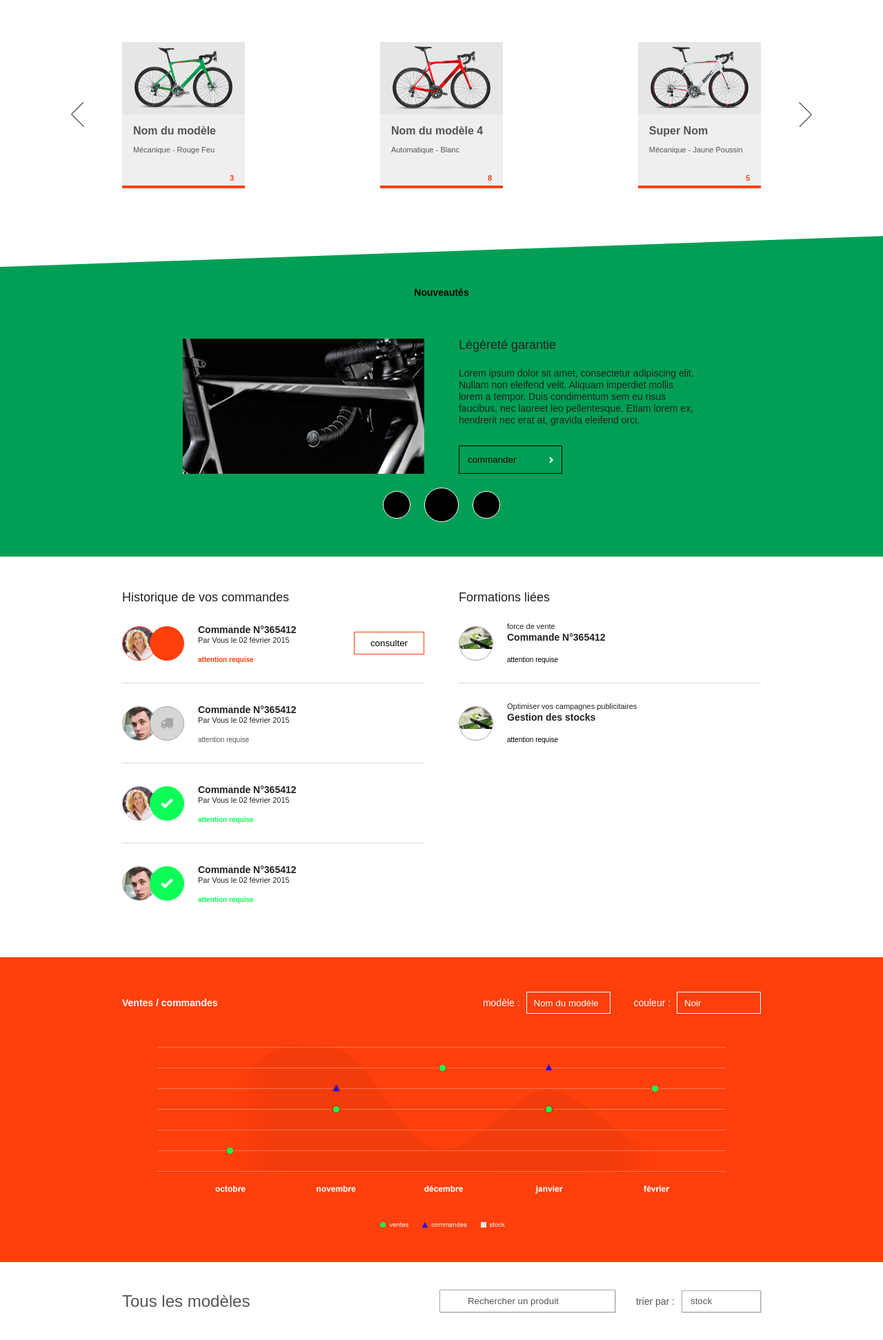
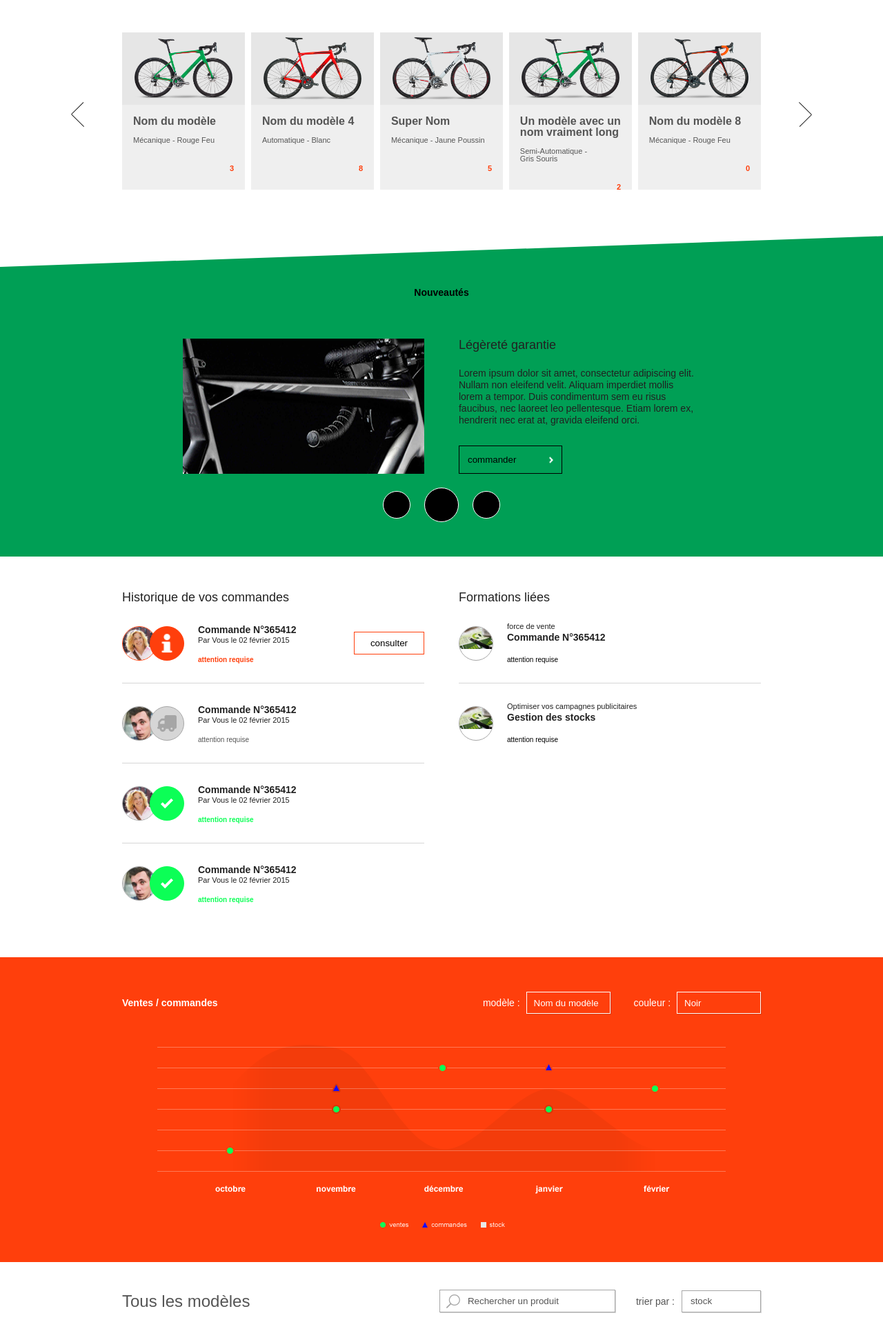
Before and after one commit to sowakillian/BDDI1-Js-CyclingStore, a website built with webpack: page src/index.html in a window 1280 px wide. Shown: the part 585-2528 px from the top of the page at 69% size. Built offline with nearby package versions, Linux system fonts and the light colour scheme.

Commit message:
BestSellerSlider functional

```diff
--- a/src/assets/styles/components/global/global.scss
+++ b/src/assets/styles/components/global/global.scss
@@ -8,7 +8,8 @@ a:visited {
 
 /* mouse over link */
 a:hover {
-  color: darkgrey;
+  opacity: 0.6;
+  transition: all 0.2s ease;
 }
 
 /* selected link */
--- a/src/assets/styles/components/home/all-products/all-products.scss
+++ b/src/assets/styles/components/home/all-products/all-products.scss
@@ -21,6 +21,16 @@
       display: flex;
       align-items: center;
 
+      &__label {
+        position: relative;
+        img {
+          position: absolute;
+          left: 10px;
+          top: 50%;
+          transform: translateY(-50%);
+        }
+      }
+
       &__search {
         width: 255px;
         padding: 8px 0 8px 40px;
@@ -34,6 +44,7 @@
         &::placeholder {
           color:$middle-grey;
         }
+
       }
     }
   }
@@ -50,11 +61,23 @@
     display: flex;
     justify-content: space-between;
     margin-top: 35px;
+    background-color: white;
+
+    &:before {
+      content: '';
+      height: 1px;
+      width: 100%;
+      background-color: #d6d6d6;
+      position: absolute;
+      transform: translateY(17px);
+      z-index: 0;
+    }
 
     &__button {
       color: $middle-grey;
       border-color: $shipping-grey;
       padding: 8px 12px;
+      z-index: 1;
 
       &:hover {
         cursor: pointer;
--- a/src/assets/styles/components/home/best-seller/product-item.scss
+++ b/src/assets/styles/components/home/best-seller/product-item.scss
@@ -6,17 +6,6 @@
 
   &:hover {
     cursor: pointer;
-    background-color: #efefef;
-    transition: all 0.2s ease;
-    color: red;
-
-    .product-item__photo {
-      transition: all 0.2s ease;
-      img {
-        transform: scale(1.1);
-        transition: all 0.2s ease;
-      }
-    }
   }
 
   &_soldout {
--- a/src/assets/styles/components/home/orders-formations/orders-formations-item.scss
+++ b/src/assets/styles/components/home/orders-formations/orders-formations-item.scss
@@ -79,6 +79,7 @@
         background-color: $fluo-green;
         border-color: $fluo-green;
       }
+
       position: relative;
         img {
           position: absolute;
@@ -88,6 +89,18 @@
           width: 18px;
           height: auto;
         }
+
+      &_info {
+        img {
+          width: 15px;
+        }
+      }
+
+      &_shipping {
+        img {
+          width: 28px;
+        }
+      }
     }
 
     &__profile {
--- a/src/index.html
+++ b/src/index.html
@@ -115,7 +115,7 @@
             <div class="orders-formations-item-photoAndDetails">
               <div class="orders-formations-item-photo">
                 <span class="orders-formations-item-photo__profile"><img src="/src/assets/images/orders-formations/profiles_photo/1.jpg"></span>
-                <span class="orders-formations-item-photo__status"></span>
+                <span class="orders-formations-item-photo__status orders-formations-item-photo__status_info"><img src="/src/assets/images/orders-formations/info.png"></span>
               </div>
               <div class="orders-formations-item-details">
                 <p class="orders-formations-item-details__number">Commande N°365412</p>
@@ -131,7 +131,7 @@
             <div class="orders-formations-item-photoAndDetails">
               <div class="orders-formations-item-photo">
                 <span class="orders-formations-item-photo__profile"><img src="/src/assets/images/orders-formations/profiles_photo/2.jpg"></span>
-                <span class="orders-formations-item-photo__status"><img src="/src/assets/images/orders-formations/truck.png"></span>
+                <span class="orders-formations-item-photo__status orders-formations-item-photo__status_shipping"><img src="/src/assets/images/orders-formations/truck.png"></span>
               </div>
               <div class="orders-formations-item-details">
                 <p class="orders-formations-item-details__number">Commande N°365412</p>
@@ -241,7 +241,8 @@
       <header class="all-products-header">
         <p class="all-products-header__title">Tous les modèles</p>
         <div class="all-products-header-options">
-          <label for="search-product">
+          <label for="search-product" class="all-products-header-options__label">
+            <img src="/src/assets/images/search.png">
             <input class="all-products-header-options__search" type="search" id="search-product" placeholder="Rechercher un produit">
           </label>
           <div class="product-sort">
--- a/src/scripts/components/home/best-seller/BestSellerSlider.js
+++ b/src/scripts/components/home/best-seller/BestSellerSlider.js
@@ -27,17 +27,38 @@ const BestSellerSlider = {
             this.el.insertAdjacentHTML('beforeend', `
              <div class="product-slider__container">
               <div class="product-slider__wrapper">
+
+              ${ slideItem[0] ?`
                     <article class="product-item product-item_soldout">
                         ${slideItem[0].innerHTML}
-              </article>
+                    </article>`
+                : ''}
 
+              ${ slideItem[1] ?`
                     <article class="product-item product-item_soldout">
                         ${slideItem[1].innerHTML}
-              </article>
+                    </article>`
+                : ''}
 
+                ${ slideItem[2] ?`
                     <article class="product-item product-item_soldout">
                         ${slideItem[2].innerHTML}
-              </article>
+                    </article>`
+                : ''}
+
+                ${ slideItem[3] ?`
+                    <article class="product-item product-item_soldout">
+                        ${slideItem[3].innerHTML}
+                    </article>`
+                : ''}
+
+
+                ${ slideItem[4] ?`
+                    <article class="product-item product-item_soldout">
+                        ${slideItem[4].innerHTML}
+                    </article>`
+                : ''}
+
 
 
 
@@ -71,7 +92,6 @@ const BestSellerSlider = {
         }, false);
 
         slider.addEventListener('transitionend', function() {
-
             if (direction === 1) {
                 slider.prepend(slider.lastElementChild);
             } else {
--- a/src/scripts/components/home/main-product/MainProductList.js
+++ b/src/scripts/components/home/main-product/MainProductList.js
@@ -42,7 +42,6 @@ const MainProductList = {
             for (i = 0; i < slides.length; i++) {
                 slides[i].classList.add('main-product__item_inactive');
                 slides[i].classList.remove('main-product__item_active');
-
             }
             this.slideIndex++;
             if (this.slideIndex > slides.length) {this.slideIndex = 1;}
```
Also changed, not shown: src/assets/images/all-products/Bas.png (added), src/assets/images/all-products/Haut.png (added), src/assets/images/all-products/arrows.png (added), src/assets/images/orders-formations/info.png (added), src/assets/images/search.png (added), 2 other files. Lines whose indentation alone changed are shown as unchanged.
